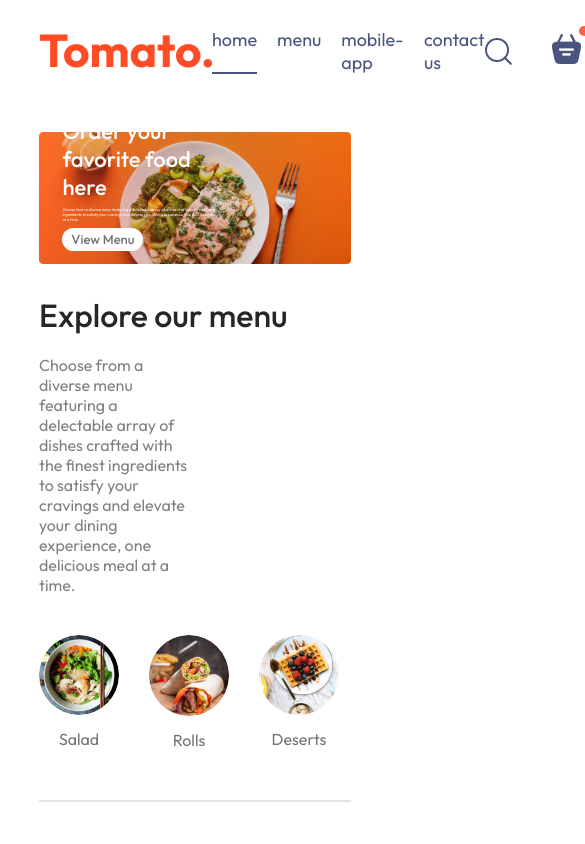
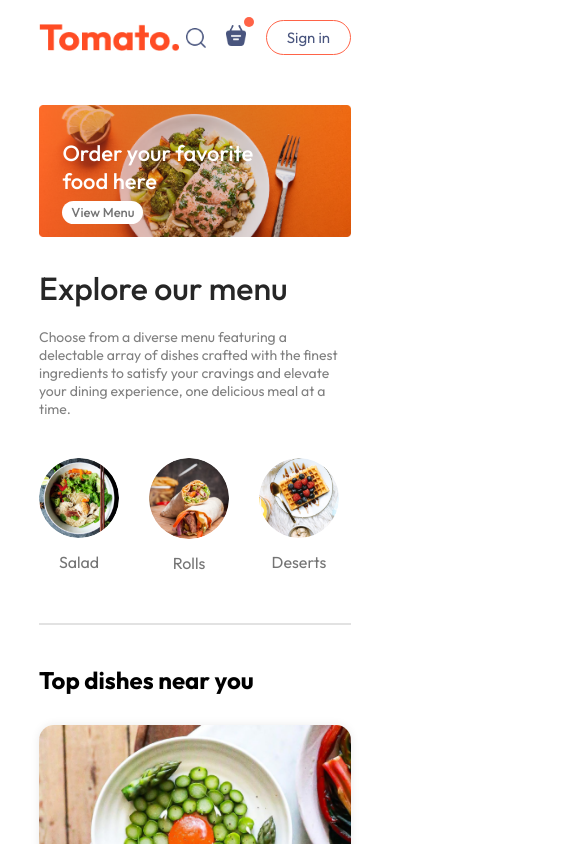
Before and after one commit to Ken-Mutuku/FOOD, a React (Vite) app in the folder Frontend/: page / in a window 390 px wide. Shown: the top 844 px of the page, 585 px wide, since content can reach past the window. Built offline with nearby package versions, Linux system fonts and the light colour scheme.

Commit message:
Home page now fully responsive

```diff
--- a/Frontend/src/components/AppDownload/AppDownload.css
+++ b/Frontend/src/components/AppDownload/AppDownload.css
@@ -0,0 +1,23 @@
+.app-download{
+    margin:auto;
+    margin-top: 100px;
+    font-size: max(3vw,20px);
+    text-align: center;
+    font-weight: 500;
+}
+.app-download-platforms{
+    display: flex;
+    justify-content: center;
+    gap: max(2vw, 20px);
+    margin-top: 40px;
+}
+.app-download-platforms img{
+    width: max(30vw, 120px);
+    max-width: 180px;
+    cursor: pointer;
+    transition: 0.5s ease;
+}
+
+.app-download-platforms img:hover{
+   transform: scale(1.1);
+}
--- a/Frontend/src/components/AppDownload/AppDownload.jsx
+++ b/Frontend/src/components/AppDownload/AppDownload.jsx
@@ -1,10 +1,14 @@
 import React from 'react'
 import './AppDownload.css'
+import { assets } from '../../assets/assets'
 const AppDownload = () => {
   return (
     <div className='app-download' id='app-download'>
         <p> For Better Experience Download <br /> Tomato app</p>
-        .
+        <div className='app-download-platforms'>
+          <img src={assets.play_store} alt="" />
+          <img src={assets.app_store} alt="" />
+        </div>
 
     </div>
   )
--- a/Frontend/src/components/ExploreMenu/ExploreMenu.css
+++ b/Frontend/src/components/ExploreMenu/ExploreMenu.css
@@ -48,3 +48,10 @@
     border: 4px solid tomato;
     padding: 2px;
 }
+@media (max-width: 1050px) {
+    .explore-menu-text{
+        max-width: 100% ;
+        font-size: 14px;
+    }
+
+}
--- a/Frontend/src/components/Footer/Footer.css
+++ b/Frontend/src/components/Footer/Footer.css
@@ -41,3 +41,15 @@
     background-color: green;
     border: none;
 }
+@media (max-width:750px) {
+    .footer-content{
+        display: flex;
+        flex-direction: column;
+        gap: 35px;
+
+    }
+    .footer-copyright{
+        text-align: center;
+    }
+
+}
--- a/Frontend/src/components/Header/Header.css
+++ b/Frontend/src/components/Header/Header.css
@@ -35,3 +35,20 @@
     font-size: max(1vw, 13px);
     border-radius: 50px;
 }
+@media (max-width: 1050px) {
+
+    .header-contents{
+        max-width: 45%;
+    }
+}
+@media (max-width: 750px) {
+    .header-contents{
+        max-width: 65%;
+    }
+    .header-contents p{
+        display: none;
+    }
+    .header-contents button{
+        padding: 2vvw 4vw;
+    }
+}
--- a/Frontend/src/components/Navbar/Navbar.css
+++ b/Frontend/src/components/Navbar/Navbar.css
@@ -54,3 +54,50 @@
     top: -8px;
     right: -8px;
 }
+@media (max-width: 1050px) {
+    .navbar .logo{
+        width: 140px;
+    }
+    .navbar-menu{
+        gap: 20px;
+        font-size: 17px;
+    }
+    .navbar-right{
+        gap: 30px;
+    }
+    .navbar-right img{
+        width: 22px;
+    }
+    .navbar-right button{
+        padding: 8px 25px;
+    }
+
+}
+@media (max-width: 900px) {
+    .navbar .logo{
+        width: 140px;
+    }
+    .navbar-menu{
+        gap: 15px;
+        font-size: 16px;
+    }
+    .navbar-right{
+        gap: 20px;
+    }
+    .navbar-right img{
+        width: 20px;
+    }
+    .navbar-right button{
+        padding: 7px 20px;
+        font-size: 15px;
+    }
+
+}
+@media (max-width: 750px) {
+
+    .navbar-menu{
+        display: none;
+    }
+
+
+}
```
